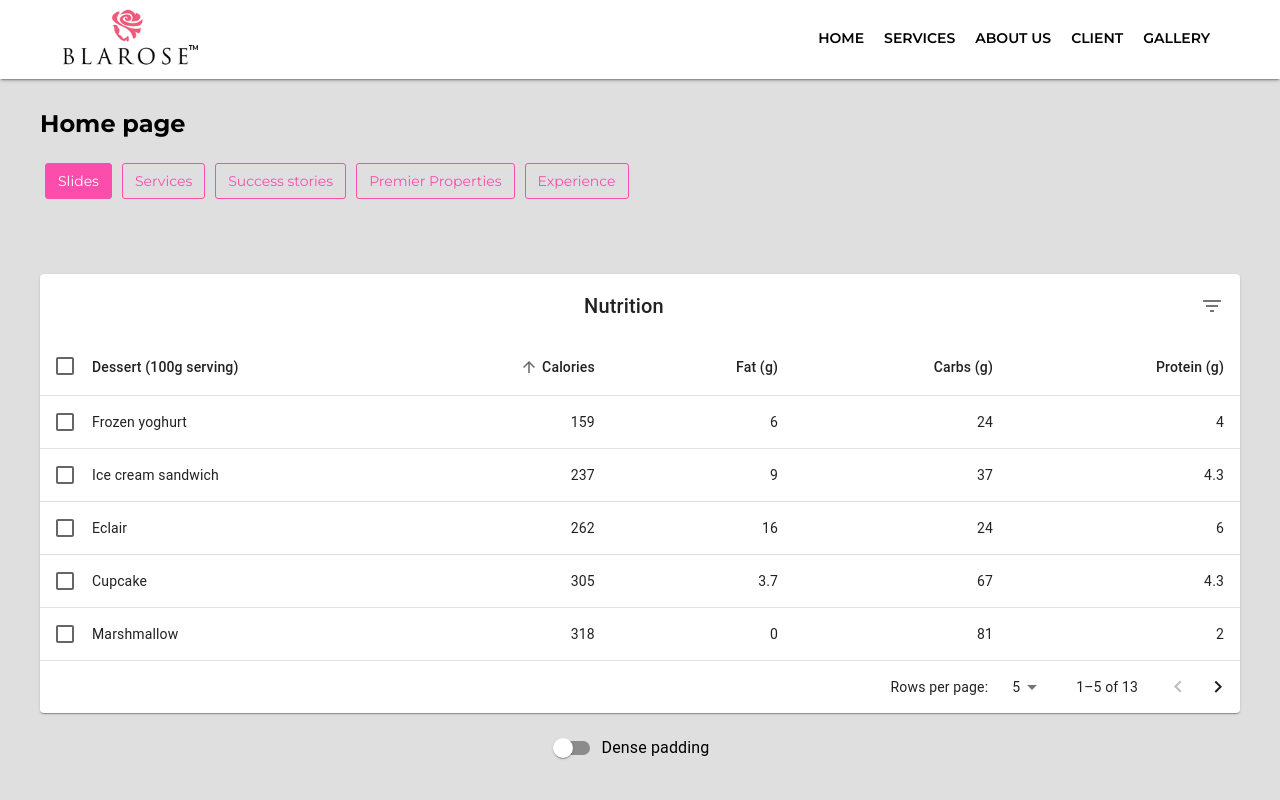
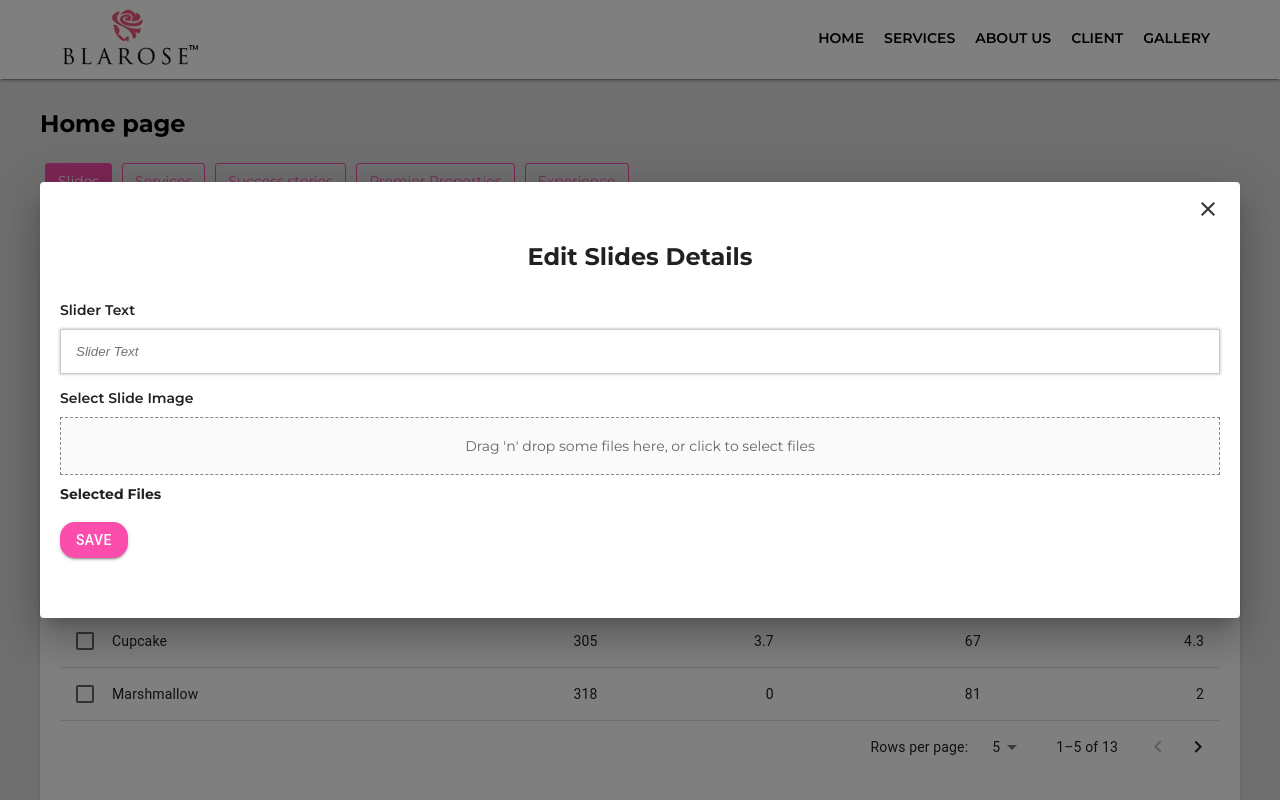
Before and after one commit to tanwar1998/blarose-admin-ui, a React (Create React App) app: page /#/ in a window 1280 px wide. Shown: the top 800 px of the page. Built offline with nearby package versions, Linux system fonts and the light colour scheme.

Commit message:
implemented dialog and drag drop component

```diff
--- a/package.json
+++ b/package.json
@@ -13,6 +13,7 @@
     "gh-pages": "^4.0.0",
     "react": "^18.1.0",
     "react-dom": "^18.1.0",
+    "react-dropzone": "^14.2.1",
     "react-material-ui-carousel": "^3.4.2",
     "react-redux": "^8.0.2",
     "react-router-dom": "^6.3.0",
--- /dev/null
+++ b/src/components/Dialog/index.jsx
@@ -0,0 +1,59 @@
+import * as React from 'react';
+import Dialog from '@mui/material/Dialog';
+import Slide from '@mui/material/Slide';
+import CloseIcon from '@mui/icons-material/Close';
+import styled from 'styled-components';
+
+const DialogContentMain = styled.div`
+    width: 100%;
+    float: left;
+    position: relative;
+
+
+    .close-icon{
+        color: #333;
+        cursor: pointer;
+        position: absolute;
+        top: -45px;
+        z-index: 2;
+        right: 0;
+
+    }
+    .heading-main{
+        font-weight: 666;
+        text-align: center;
+        margin-bottom: 30px;
+        font-size: 24px;
+    }
+`;
+
+const Transition = React.forwardRef(function Transition(props, ref) {
+  return <Slide direction="down" ref={ref} {...props} />;
+});
+
+export default function Alert(props) {
+
+
+  return (
+    <div>
+      <Dialog
+        open = { props.open }
+        TransitionComponent={Transition}
+        keepMounted
+        onClose={props.handleClose}
+        aria-describedby="alert-dialog-slide-description"
+      >
+        <DialogContentMain>
+            <CloseIcon className='close-icon'
+                onClick = { props.handleClose }/>
+            <div className='hor-row heading-main'>
+                { props.label }
+            </div>
+            <div className='hor-row'>
+                { props.children }
+            </div>
+        </DialogContentMain>
+      </Dialog>
+    </div>
+  );
+}
--- /dev/null
+++ b/src/components/DragAndDrop/index.jsx
@@ -0,0 +1,61 @@
+import React from 'react';
+import {useDropzone} from 'react-dropzone';
+import styled from 'styled-components';
+
+const DropMain = styled.div`
+    font-size: 14px;
+
+    .dropzone{
+        border: 1px dashed #888;
+        background: #fafafa;
+        text-align: center;
+        padding: 5px;
+        width: 100%;
+        float: left;
+        cursor: pointer;
+        color: #666;
+        margin: 10px 0;
+        box-sizing: border-box;
+    }
+    .label{
+        text-align: left;
+        font-weight: 555;
+    }
+
+`;
+
+export default function DragAndDrop(props) {
+    const onChange = (data) => {
+      if(props.onChange){
+        props.onChange(data)
+      }
+    }
+  const {acceptedFiles, getRootProps, getInputProps} = useDropzone({
+    onDropAccepted: onChange,
+    maxFiles: 1,
+    accept: {'image/*': ['.png', '.gif', '.jpeg', '.jpg']}});
+
+  const files = acceptedFiles.map(file => (
+    <li key={file.path}>
+      {file.path} - {file.size} bytes
+    </li>
+  ));
+
+
+  return (
+    <DropMain className="container">
+      <div className='hor-row label'>
+        Select Slide Image
+      </div>
+      <div {...getRootProps({className: 'dropzone'})}>
+        <input {...getInputProps()}
+            onDragLeave = {onChange} />
+        <p>Drag 'n' drop some files here, or click to select files</p>
+      </div>
+      <aside>
+        <h4>Selected Files</h4>
+        <ul>{files}</ul>
+      </aside>
+    </DropMain>
+  );
+}
--- a/src/components/InputComponent/index.jsx
+++ b/src/components/InputComponent/index.jsx
@@ -24,6 +24,9 @@ class InputComponent extends React.Component {
     render() {
         return (<div className='hor-row input-type-container-main'
             style={this.props.style} >
+                {this.props.label && <div className="hor-row label-text">
+                    { this.props.label }
+                </div>}
                 <input type = { this.props.type }
                 placeholder = { this.props.placeholder}
                 value={this.props.value}
--- a/src/components/InputComponent/style.scss
+++ b/src/components/InputComponent/style.scss
@@ -4,6 +4,13 @@
     display: inline-block;
     float: none;
     position: relative;
+
+    .label-text{
+        text-align: left;
+        font-weight: 555;
+        font-size: 14px;
+        padding-bottom: 10px;
+    }
 
     input{
         background: #ffffff;
--- a/src/components/Table/index.jsx
+++ b/src/components/Table/index.jsx
@@ -89,7 +89,10 @@ function EnhancedTableHead(props) {
               direction={orderBy === headCell.id ? order : 'asc'}
               onClick={createSortHandler(headCell.id)}
             >
-              {headCell.label}
+              <span style={{fontWeight: 'bold'}}>
+                {headCell.label}
+              </span>
+
               {orderBy === headCell.id ? (
                 <Box component="span" sx={visuallyHidden}>
                   {order === 'desc' ? 'sorted descending' : 'sorted ascending'}
@@ -143,7 +146,7 @@ const EnhancedTableToolbar = (props) => {
           id="tableTitle"
           component="div"
         >
-          Nutrition
+          { props.title }
         </Typography>
       )}
 
@@ -177,6 +180,7 @@ const EnhancedTableToolbar = (props) => {
 EnhancedTableToolbar.propTypes = {
   numSelected: PropTypes.number.isRequired,
   deleteItem: PropTypes.func.isRequired,
+  title: PropTypes.string.isRequired,
   editItem: PropTypes.func.isRequired,
 };
 
@@ -247,7 +251,9 @@ export default function EnhancedTable(props) {
       <Paper sx={{ width: '100%', mb: 2 }}>
         <EnhancedTableToolbar numSelected={selected.length}
               deleteItem = {() => { props.deleteItem(selected)} }
-              editItem = {  () => props.editItem(selected) }/>
+              editItem = {  () => props.editItem(selected) }
+              title = { props.title }
+              />
         <TableContainer>
           <Table
             sx={{ minWidth: 750 }}
--- a/src/index.css
+++ b/src/index.css
@@ -31,12 +31,14 @@ code {
 
 .MuiPaper-elevation{
   width: calc(100% - 30px);
-  max-width: 100%!important;
+  padding: 60px 20px;
+  max-width: 1200px!important;
   top: 0;
+  box-sizing: border-box!important;
   height: 100vh!important;
   margin: 0;
   max-height: 100vh!important;
-  left: -35px;
+  /* left: -35px; */
 
 }
 a, a:hover{
--- a/src/pages/Dashboard/components/dashboard.jsx
+++ b/src/pages/Dashboard/components/dashboard.jsx
@@ -1,6 +1,10 @@
 import React, { useState, useEffect } from 'react';
-// import InputComponent from '../../../components/InputComponent/index.jsx';
+import InputComponent from '../../../components/InputComponent/index.jsx';
 import Table from '../../../components/Table/index.jsx';
+import Button from '@mui/material/Button';
+import Alert from '../../../components/Dialog/index.jsx';
+import DragAndDrop from '../../../components/DragAndDrop/index.jsx';
+import ButtonComponent from '../../../components/ButtonComponent/index.jsx';
 
 function createData(name, calories, fat, carbs, protein) {
   return {
@@ -66,6 +70,7 @@ const headCells = [
 
 export default function Home(props) {
   // const [email, setEmail] = useState('');
+  const [open, setOpen] = useState(true);
 
   const deleteItem = (data) => {
     console.log('data to delte>>>>>>>>>>>', data)
@@ -106,11 +111,41 @@ export default function Home(props) {
               rows = { rows }
               deleteItem = { deleteItem }
               editItem = { editItem }
+              title = 'Home page slides'
             />
           </div>
 
         </div>
 
+      <Button variant="outlined" onClick={() => setOpen(true)}>
+        Slide in alert dialog
+      </Button>
+
+        <Alert
+          open = { open }
+          label = "Edit Slides Details"
+          handleClose = { () => setOpen(false) }
+        >
+
+          <div className='hor-row panel-row'>
+            <InputComponent
+              placeholder = 'Slider Text'
+              label = 'Slider Text'
+              // value  = {email}
+              // onChange = { setEmail }
+              />
+          </div>
+
+          <DragAndDrop/>
+          <div className='hor-row panel-row'>
+            <ButtonComponent
+              label = 'Save'
+              // onClick = { submitData }
+              />
+          </div>
+
+        </Alert>
+
       </div>
     );
   }
```
Also changed, not shown: src/components/Table/style.js (deleted), 1 other file (tests, documents, lock files or other folders).
